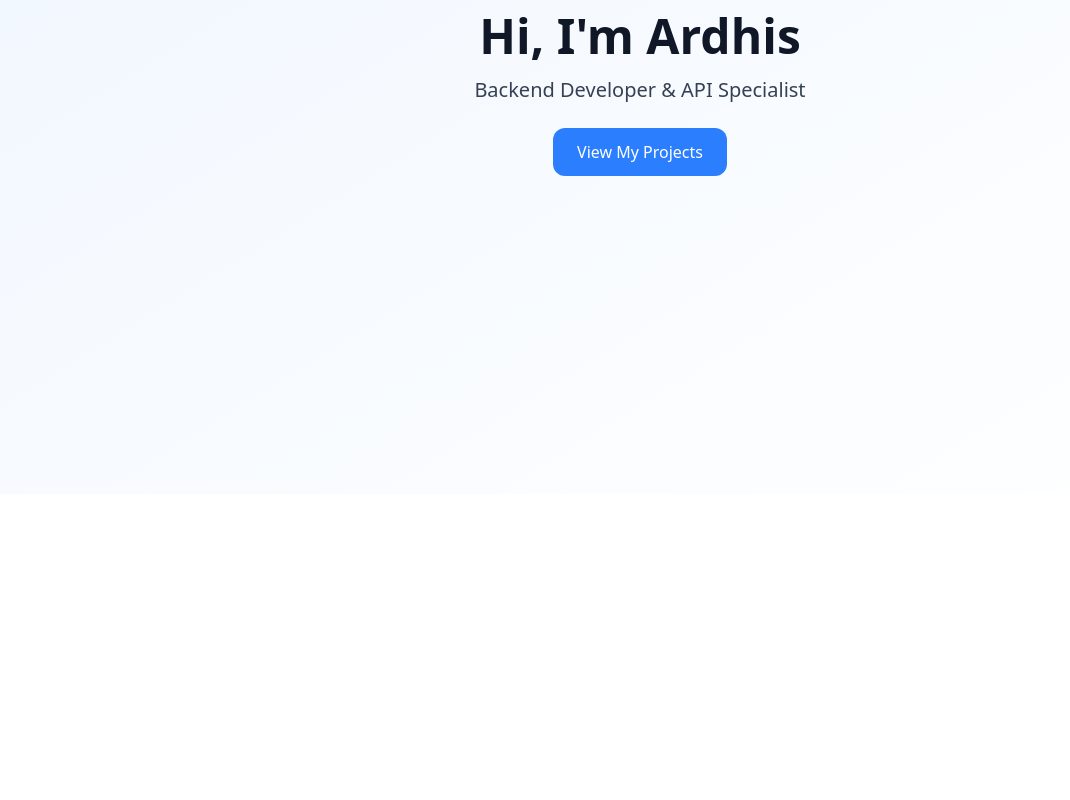
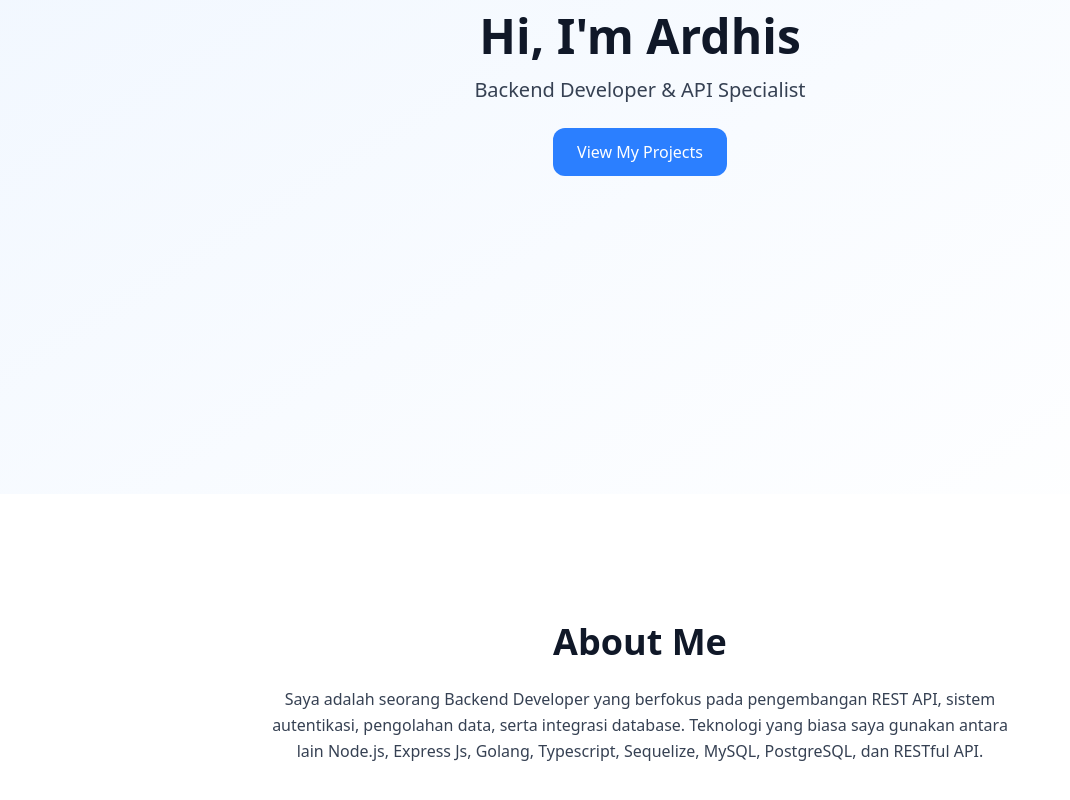
Before and after one commit to ardhisparahita/portfolio, a React (Vite) app: page / in a window 1280 px wide. Shown: the part 386-1186 px from the top of the page, without its empty margins (0-1070 px from the left). Before the commit the page ends 880 px from the top, so only its background shows below. Built offline with nearby package versions, Linux system fonts and the light colour scheme.

Commit message:
feat: add About Page

```diff
--- a/src/App.tsx
+++ b/src/App.tsx
@@ -1,4 +1,5 @@
 import Navbar from "./components/Navbar";
+import About from "./Pages/AboutPage";
 import Home from "./Pages/HomePage";
 
 function App() {
@@ -9,6 +10,7 @@ function App() {
 
         <main className="pt-20">
           <Home />
+          <About />
         </main>
       </div>
     </>
--- /dev/null
+++ b/src/Pages/AboutPage.tsx
@@ -0,0 +1,18 @@
+const About: React.FC = () => {
+  return (
+    <section id="about" className="py-32 flex items-center justify-center">
+      <div className="max-w-3xl px-4 text-center">
+        <h2 className="text-4xl font-bold mb-6">About Me</h2>
+        <p className="text-gray-700 leading-relaxed">
+          Saya adalah seorang Backend Developer yang berfokus pada pengembangan
+          REST API, sistem autentikasi, pengolahan data, serta integrasi
+          database. Teknologi yang biasa saya gunakan antara lain Node.js,
+          Express Js, Golang, Typescript, Sequelize, MySQL, PostgreSQL, dan
+          RESTful API.
+        </p>
+      </div>
+    </section>
+  );
+};
+
+export default About;
```
